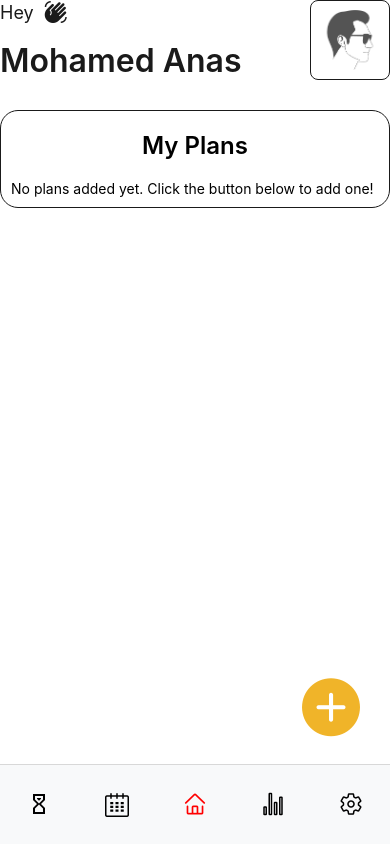
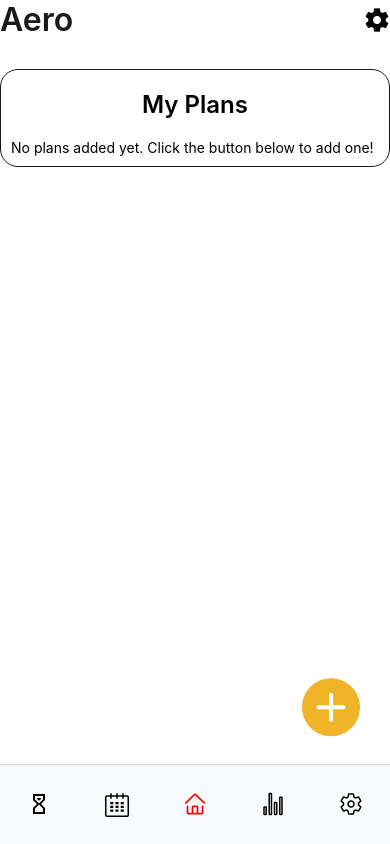
Before and after one commit to Mr-Anas1/Aero, a React Native app: screen /Home in a window 390 px wide. Built offline with nearby package versions, Linux system fonts and the light colour scheme.

Commit message:
made some changes

```diff
--- a/src/components/AddProject/AddProject-style.jsx
+++ b/src/components/AddProject/AddProject-style.jsx
@@ -46,7 +46,6 @@ const styles = StyleSheet.create({
     flex: 1,
     padding: 15,
     borderRadius: 5,
-    color: colors.white,
     backgroundColor: colors.Yellow,
     marginTop: 100,
     justifyContent: "center",
--- a/src/components/AddProject/AddProject.jsx
+++ b/src/components/AddProject/AddProject.jsx
@@ -6,49 +6,32 @@ import {
   TextInput,
   TouchableOpacity,
 } from "react-native";
-import { React, useState, useContext } from "react"; // Import useContext
+import React, { useState, useContext } from "react"; // Corrected import
 import styles from "./AddProject-style";
 import colors from "../../utils/Colors";
 import Slider from "@react-native-community/slider";
 import { ProjectContext } from "../../utils/ProjectContext";
-import AsyncStorage from "@react-native-async-storage/async-storage";
 
 const AddProject = ({ navigation }) => {
+  const { addProject } = useContext(ProjectContext);
   const [name, setName] = useState("");
   const [description, setDescription] = useState("");
-  const [duration, setDuration] = useState("");
-  const [errors, setErrors] = useState({
-    name: "",
-    description: "",
-  });
+  const [duration, setDuration] = useState(1);
+  const [errors, setErrors] = useState({});
 
-  const { addProject } = useContext(ProjectContext); // Access addProject from context
-
-  // Validation function on blur
-  const handleBlur = (field, value) => {
-    const newErrors = { ...errors };
-    if (!value.trim()) {
-      newErrors[field] = "This field is required";
-    } else {
-      newErrors[field] = "";
-    }
-
-    setErrors(newErrors);
+  // Validation function
+  const validateFields = (field = null) => {
+    const newErrors = {};
+    if ((!field || field === "name") && !name.trim())
+      newErrors.name = "Name is required";
+    if ((!field || field === "description") && !description.trim())
+      newErrors.description = "Description is required";
+    return newErrors;
   };
 
   // Submit handler
-  const handleSubmit = async () => {
-    const { addProject } = useContext(ProjectContext); // Access addProject from context
-
-    const newErrors = {};
-    if (!name.trim()) {
-      newErrors.name = "Name is required";
-    }
-
-    if (!description.trim()) {
-      newErrors.description = "Description is required";
-    }
-
+  const handleSubmit = () => {
+    const newErrors = validateFields();
     setErrors(newErrors);
 
     if (Object.values(newErrors).every((error) => !error)) {
@@ -59,10 +42,16 @@ const AddProject = ({ navigation }) => {
       // Reset form fields and navigate back
       setName("");
       setDescription("");
-      setDuration("");
+      setDuration(1);
       setErrors({});
       navigation.goBack();
     }
+  };
+
+  const renderError = (field) => {
+    return errors[field] ? (
+      <Text style={styles.errorText}>{errors[field]}</Text>
+    ) : null;
   };
 
   return (
@@ -75,8 +64,14 @@ const AddProject = ({ navigation }) => {
             style={[styles.input, errors.name ? styles.errorInput : null]}
             value={name}
             onChangeText={setName}
-            onBlur={() => handleBlur("name", name)}
+            onBlur={() =>
+              setErrors((prevErrors) => ({
+                ...prevErrors,
+                ...validateFields("name"),
+              }))
+            }
           />
+          {renderError("name")}
 
           <Text style={styles.label}>Description</Text>
           <TextInput
@@ -86,8 +81,14 @@ const AddProject = ({ navigation }) => {
             ]}
             value={description}
             onChangeText={setDescription}
-            onBlur={() => handleBlur("description", description)}
+            onBlur={() =>
+              setErrors((prevErrors) => ({
+                ...prevErrors,
+                ...validateFields("description"),
+              }))
+            }
           />
+          {renderError("description")}
 
           <View style={styles.durationHeading}>
             <Text style={styles.label}>Duration</Text>
@@ -106,7 +107,7 @@ const AddProject = ({ navigation }) => {
             style={styles.sliderBar}
           />
 
-          <TouchableOpacity onPress={handleSubmit}>
+          <TouchableOpacity onPress={handleSubmit} activeOpacity={0.8}>
             <View style={styles.btn}>
               <Text style={styles.btnText}>Save</Text>
             </View>
--- a/src/navigation/Tabs.js
+++ b/src/navigation/Tabs.js
@@ -117,7 +117,6 @@ const Tabs = () => {
   return (
     <ProjectProvider>
       {" "}
-      {/* Wrap the app with the provider */}
       <Stack.Navigator>
         <Stack.Screen
           name="TabNavigator"
--- a/src/screens/home/home-style.js
+++ b/src/screens/home/home-style.js
@@ -9,56 +9,18 @@ const styles = StyleSheet.create({
     paddingHorizontal: 15,
   },
 
-  firstContainer: {
-    fontFamily: "Poppins-Regular",
-    backgroundColor: colors.primary,
-    position: "relative",
-  },
-
   firstContainerOne: {
     justifyContent: "space-between",
+    alignItems: "center",
     flexDirection: "row",
     color: colors.text,
     marginBottom: 30,
   },
 
-  greetingsContainer: {
-    justifyContent: "space-between",
-    height: 80,
-  },
-
-  greetingContainerFirst: {
-    alignItems: "center",
-    flexDirection: "row",
-    gap: 10,
-  },
-
-  greetingIntro: {
-    color: colors.text,
-    fontSize: 18,
-  },
-
-  greetingName: {
+  headerName: {
     fontSize: 32,
     fontWeight: "600",
     color: colors.text,
-  },
-
-  profile: {
-    width: 80,
-    height: 80,
-    justifyContent: "center",
-    alignItems: "center",
-    backgroundColor: colors.white,
-    borderRadius: 8,
-    borderColor: colors.text,
-    borderWidth: 1,
-    borderStyle: "solid",
-  },
-
-  profileImg: {
-    width: 60,
-    height: 60,
   },
 
   mainContainer: {
--- a/src/screens/home/home.jsx
+++ b/src/screens/home/home.jsx
@@ -14,6 +14,7 @@ import colors from "../../utils/Colors";
 import homeStyle from "./home-style";
 import { ProjectContext } from "../../utils/ProjectContext";
 import ProjectContainer from "../../components/projectContainer/ProjectContainer";
+import Ionicons from "@expo/vector-icons/Ionicons";
 
 const Home = () => {
   const navigation = useNavigation();
@@ -27,24 +28,13 @@ const Home = () => {
       >
         {/* Greetings Section */}
         <View style={homeStyle.firstContainerOne}>
-          <View style={homeStyle.greetings}>
-            <View style={homeStyle.greetingsContainer}>
-              <View style={homeStyle.greetingContainerFirst}>
-                <Text style={homeStyle.greetingIntro}>Hey</Text>
-                <MaterialIcons
-                  name="waving-hand"
-                  size={24}
-                  color={colors.text}
-                />
-              </View>
-              <Text style={homeStyle.greetingName}>Mohamed Anas</Text>
-            </View>
+          <View style={homeStyle.header}>
+            <Text style={homeStyle.headerName}>Aero</Text>
           </View>
-          <View style={homeStyle.profile}>
-            <Image
-              source={require("../../../assets/images/profile.png")}
-              style={homeStyle.profileImg}
-            />
+          <View style={homeStyle.settings}>
+            <TouchableOpacity>
+              <Ionicons name="settings-sharp" size={26} color="black" />
+            </TouchableOpacity>
           </View>
         </View>
 
```
